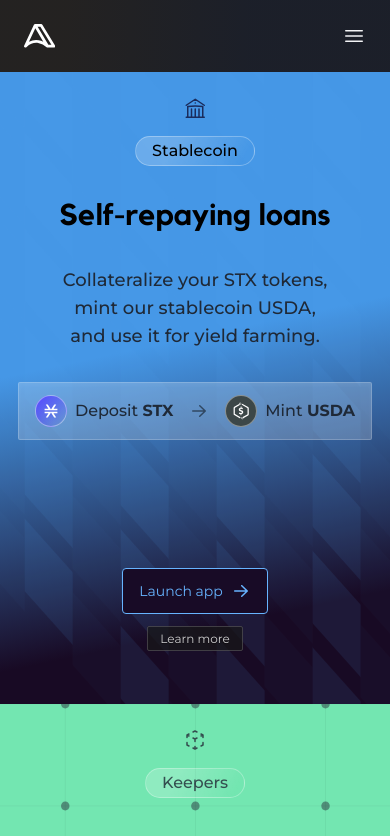
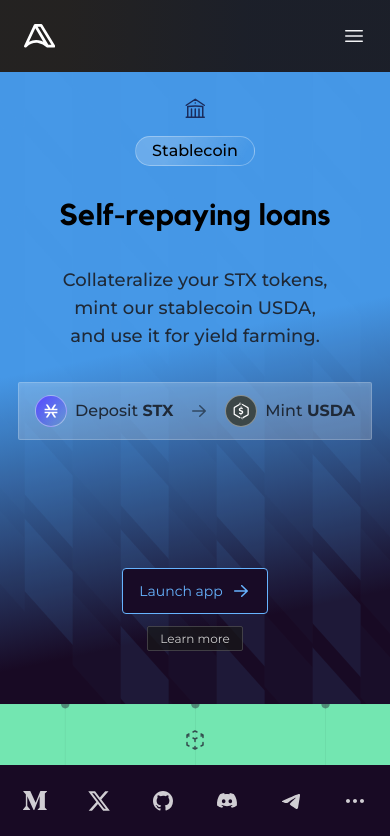
Before and after one commit to arkadiko-dao/triptik, a React (Vite) app: page / in a window 390 px wide. Shown: the top 836 px of the page. Built offline with nearby package versions, Linux system fonts and the light colour scheme.

Commit message:
fix: put back fixed header for mobile

```diff
--- a/src/Footer.js
+++ b/src/Footer.js
@@ -90,7 +90,7 @@
 
 export default function Footer() {
   return (
-    <footer className="bottom-0 w-full bg-[#180A24]">
+    <footer className="fixed lg:static bottom-0 w-full bg-[#180A24]">
       <div className="px-6 py-6 mx-auto overflow-hidden max-w-7xl lg:px-8">
         <div className="flex justify-center space-x-10">
           {navigation.social.map((item) => (
```
